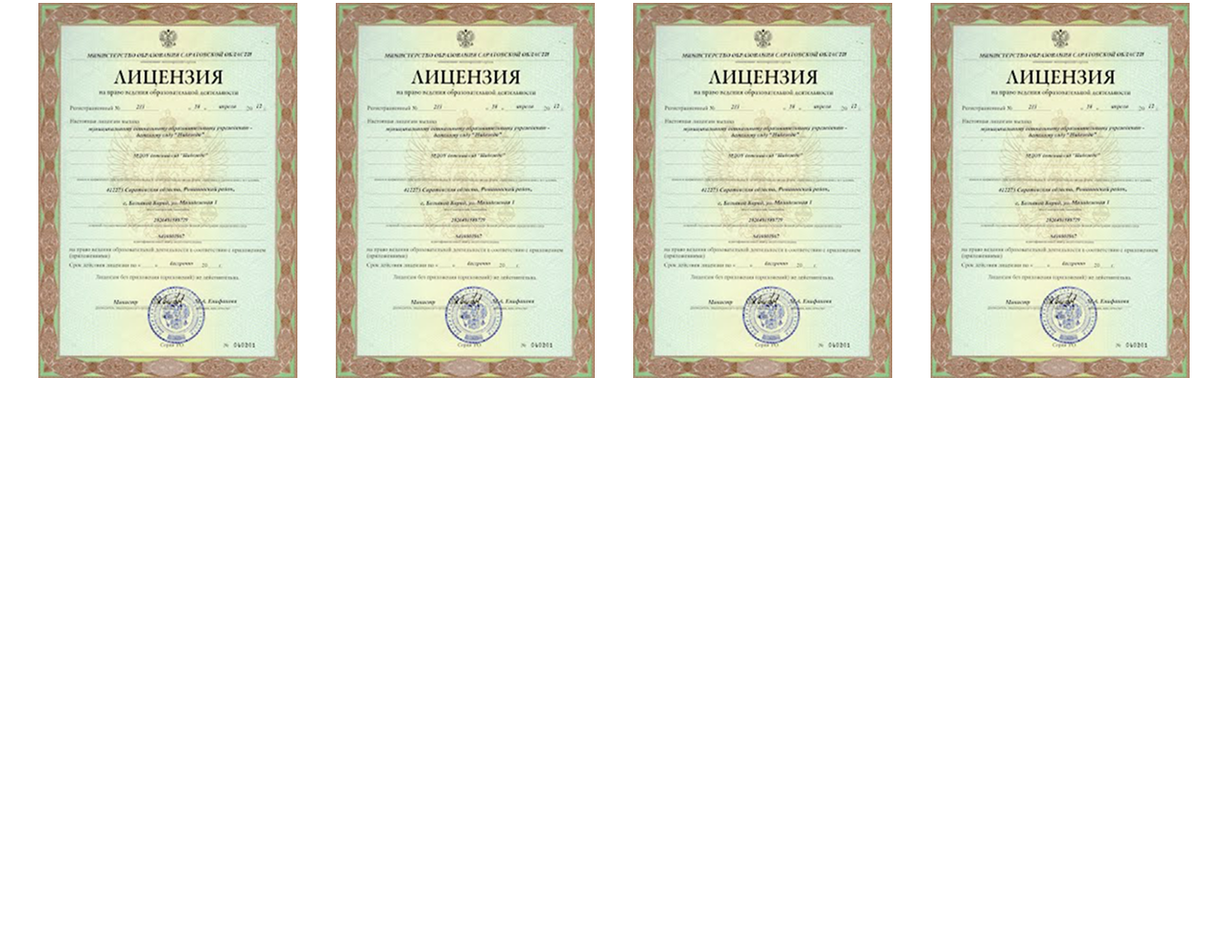
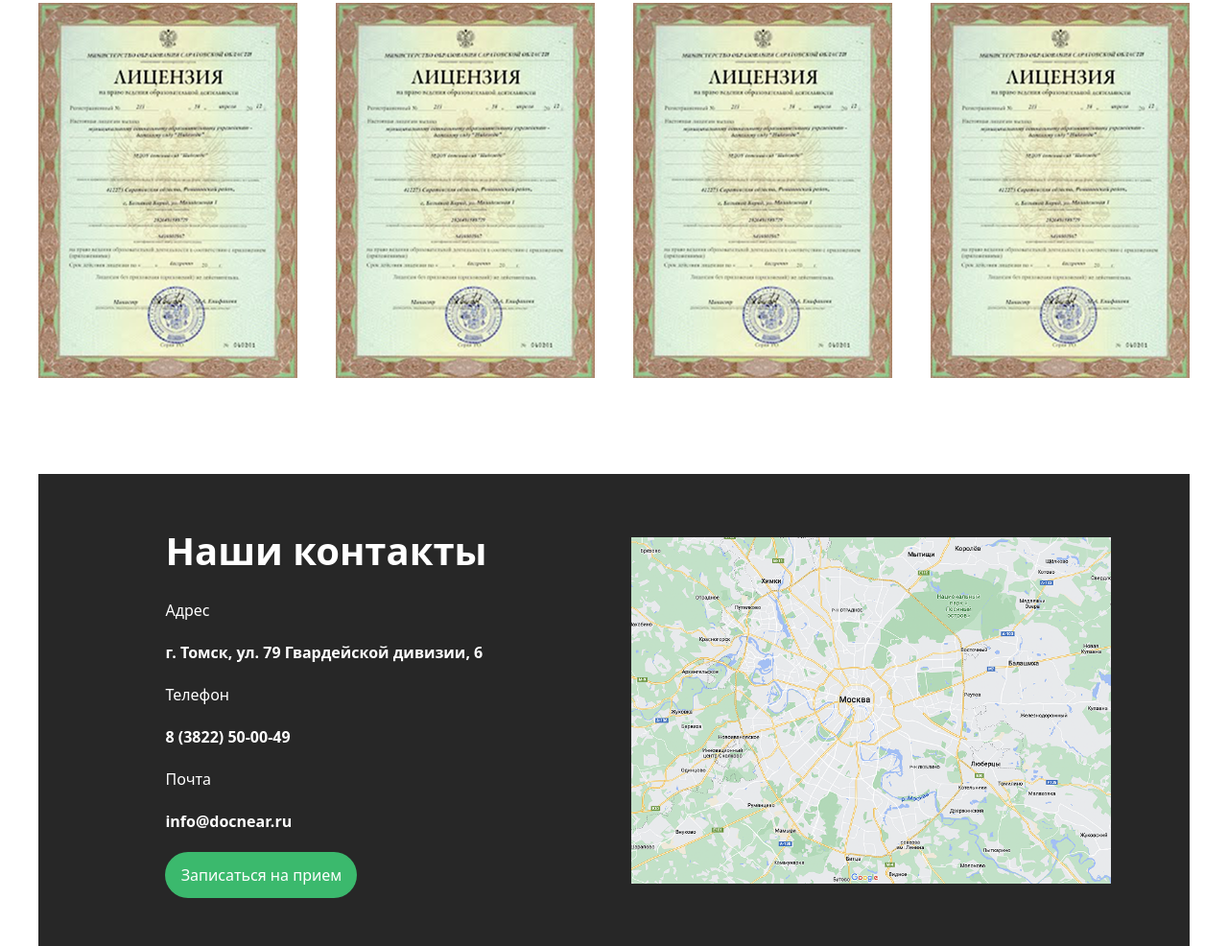
Before and after one commit to smuhriddin2006/Practice_3, a website: page src/index.html in a window 1280 px wide. Shown: the part 5802-6788 px from the top of the page at 96% size. Before the commit the page ends 6196 px from the top, so only its background shows below. Drawn offline with nearby package versions, Linux system fonts and the light colour scheme; files that its build step writes are made by us from their sources.

Commit message:
Section 10 is finished

```diff
--- a/src/index.html
+++ b/src/index.html
@@ -21,7 +21,7 @@
             <img class="xl:hidden" src="/src/burger (2).png" alt="">
         </nav>
     </header>
-    <main class="max-w-[1600px] m-auto">
+
         <section class="max-w-[1600px] m-auto bg-[#37B068]">
                 <article class="max-w-[1200px] m-auto p-[30px] xl:flex xl:items-center xl:justify-between">
                     <div class="flex flex-col gap-[20px]">
@@ -231,6 +231,22 @@
                 <img class="w-[184px] xl:w-[270px]" src="/src/image 7 (2).png" alt="">
             </article>
         </section>
+
+        <section class="max-w-[1600px] m-auto mt-[100px] bg-[#272727] ">
+            <article class="max-w-[1200px] m-auto xl:flex xl:justify-center xl:items-center xl:gap-[100px]">
+                <aside class="xl:p-[50px] xl:flex xl:flex-col xl:gap-[20px]">
+                    <h2 class="text-[40px] font-[700] text-[#FFFFFF]">Наши контакты</h2>
+                    <h6 class="text-[16px] font-[400] text-[#FFFFFF]">Адрес</h6>
+                    <p class="text-[16px] font-[600] text-[#FFFFFF]">г. Томск, ул. 79 Гвардейской дивизии, 6</p>
+                    <h6 class="text-[16px] font-[400] text-[#FFFFFF]">Телефон</h6>
+                    <p class="text-[16px] font-[600] text-[#FFFFFF]">8 (3822) 50-00-49</p>
+                    <h6 class="text-[16px] font-[400] text-[#FFFFFF]">Почта</h6>
+                    <p class="text-[16px] font-[600] text-[#FFFFFF]">info@docnear.ru</p>
+                    <button class="w-[200px] h-[48px] bg-[#3BB96D] text-[16px] text-[white] rounded-[30px]">Записаться на прием</button>
+                </aside>
+                <img class="xl:w-[500px]" src="/src/Rectangle 175.png" alt="">
+            </article>
+        </section>
     </main>
 </body>
 </html>
```
Also changed, not shown: src/Rectangle 175.png (added).
